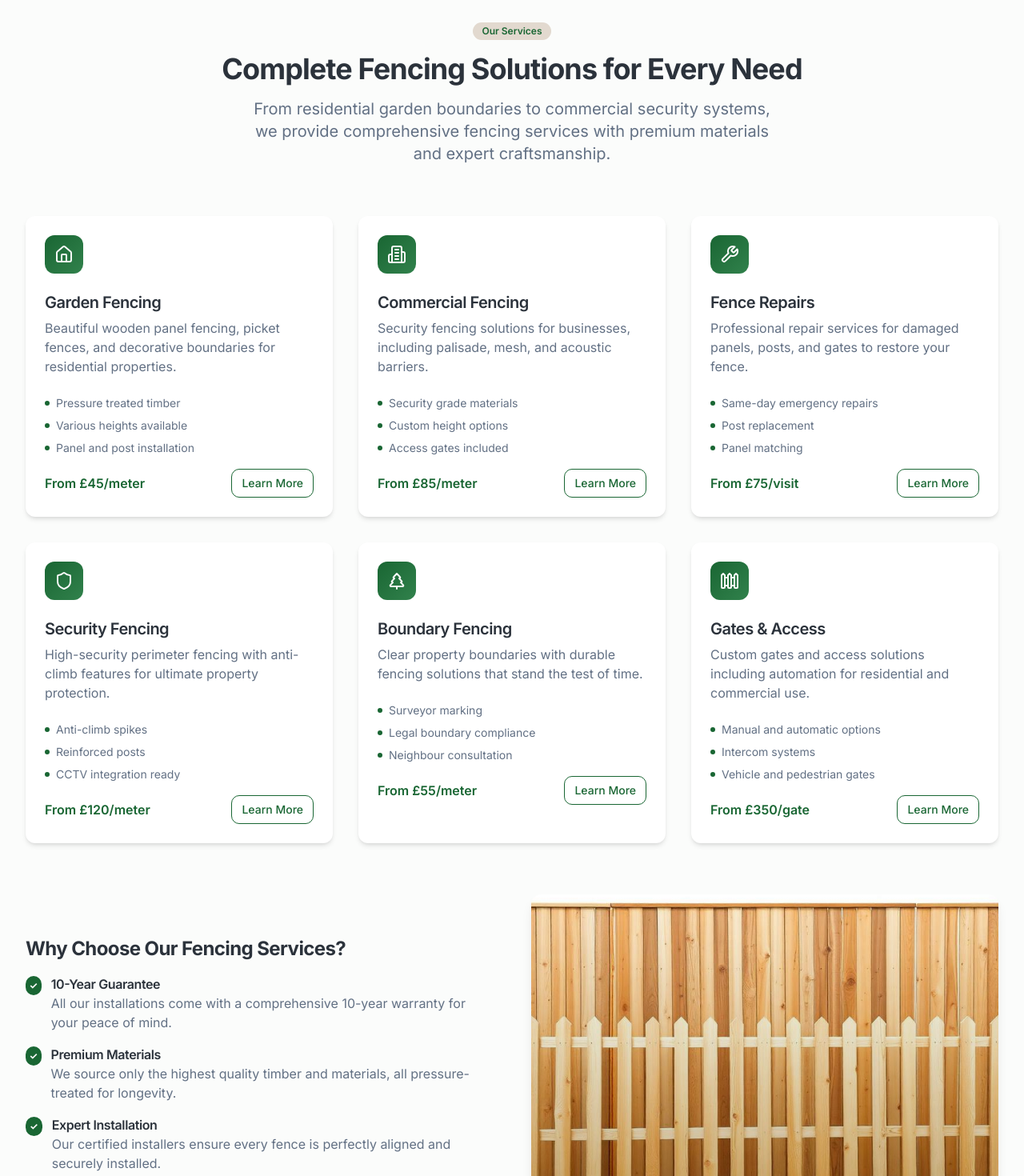
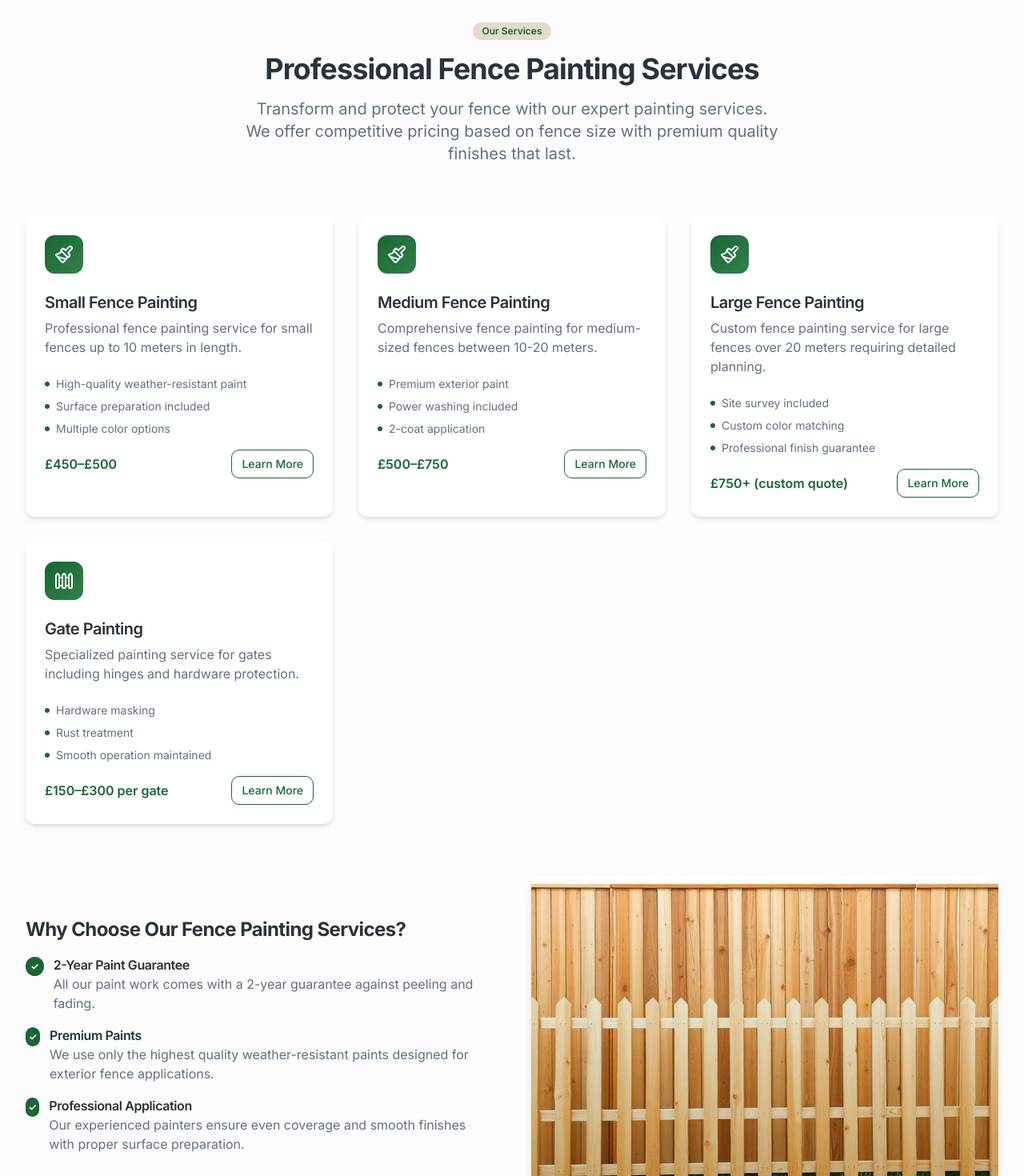
Before and after one commit to jupsy1/fencefresh-ai-pages, a React (Vite) app: page /fencing-services-in-walsall in a window 1280 px wide. Shown: the part 680-2150 px from the top of the page at 80% size. Built offline with nearby package versions, Linux system fonts and the light colour scheme.

Commit message:
Update pricing and services
Update pricing for fence services to reflect new structure: small (up to 10m) £450-£500, medium (10m-20m) £500-£750, large (20m+) £750+ (custom quote), and gates £150-£300. Also, update services to only include fence painting.

```diff
--- a/src/components/Services.tsx
+++ b/src/components/Services.tsx
@@ -1,52 +1,38 @@
 import { Card, CardContent, CardDescription, CardHeader, CardTitle } from "@/components/ui/card";
 import { Badge } from "@/components/ui/badge";
 import { Button } from "@/components/ui/button";
-import { Home, Building2, Wrench, Shield, TreePine, Fence } from "lucide-react";
+import { Paintbrush, Fence, TreePine } from "lucide-react";
 import fenceTypesImage from "@/assets/fence-types.jpg";
 
 const Services = () => {
   const services = [
     {
-      icon: Home,
-      title: "Garden Fencing",
-      description: "Beautiful wooden panel fencing, picket fences, and decorative boundaries for residential properties.",
-      features: ["Pressure treated timber", "Various heights available", "Panel and post installation"],
-      price: "From £45/meter"
+      icon: Paintbrush,
+      title: "Small Fence Painting",
+      description: "Professional fence painting service for small fences up to 10 meters in length.",
+      features: ["High-quality weather-resistant paint", "Surface preparation included", "Multiple color options"],
+      price: "£450–£500"
     },
     {
-      icon: Building2,
-      title: "Commercial Fencing",
-      description: "Security fencing solutions for businesses, including palisade, mesh, and acoustic barriers.",
-      features: ["Security grade materials", "Custom height options", "Access gates included"],
-      price: "From £85/meter"
+      icon: Paintbrush,
+      title: "Medium Fence Painting",
+      description: "Comprehensive fence painting for medium-sized fences between 10-20 meters.",
+      features: ["Premium exterior paint", "Power washing included", "2-coat application"],
+      price: "£500–£750"
     },
     {
-      icon: Wrench,
-      title: "Fence Repairs",
-      description: "Professional repair services for damaged panels, posts, and gates to restore your fence.",
-      features: ["Same-day emergency repairs", "Post replacement", "Panel matching"],
-      price: "From £75/visit"
-    },
-    {
-      icon: Shield,
-      title: "Security Fencing",
-      description: "High-security perimeter fencing with anti-climb features for ultimate property protection.",
-      features: ["Anti-climb spikes", "Reinforced posts", "CCTV integration ready"],
-      price: "From £120/meter"
-    },
-    {
-      icon: TreePine,
-      title: "Boundary Fencing",
-      description: "Clear property boundaries with durable fencing solutions that stand the test of time.",
-      features: ["Surveyor marking", "Legal boundary compliance", "Neighbour consultation"],
-      price: "From £55/meter"
+      icon: Paintbrush,
+      title: "Large Fence Painting",
+      description: "Custom fence painting service for large fences over 20 meters requiring detailed planning.",
+      features: ["Site survey included", "Custom color matching", "Professional finish guarantee"],
+      price: "£750+ (custom quote)"
     },
     {
       icon: Fence,
-      title: "Gates & Access",
-      description: "Custom gates and access solutions including automation for residential and commercial use.",
-      features: ["Manual and automatic options", "Intercom systems", "Vehicle and pedestrian gates"],
-      price: "From £350/gate"
+      title: "Gate Painting",
+      description: "Specialized painting service for gates including hinges and hardware protection.",
+      features: ["Hardware masking", "Rust treatment", "Smooth operation maintained"],
+      price: "£150–£300 per gate"
     }
   ];
 
@@ -56,11 +42,11 @@ const Services = () => {
         <div className="text-center mb-16">
           <Badge variant="secondary" className="mb-4">Our Services</Badge>
           <h2 className="text-3xl md:text-4xl font-bold mb-4">
-            Complete Fencing Solutions for Every Need
+            Professional Fence Painting Services
           </h2>
           <p className="text-xl text-muted-foreground max-w-2xl mx-auto">
-            From residential garden boundaries to commercial security systems, we provide comprehensive
-            fencing services with premium materials and expert craftsmanship.
+            Transform and protect your fence with our expert painting services. We offer competitive
+            pricing based on fence size with premium quality finishes that last.
           </p>
         </div>
 
@@ -97,15 +83,15 @@ const Services = () => {
 
         <div className="grid grid-cols-1 lg:grid-cols-2 gap-12 items-center">
           <div>
-            <h3 className="text-2xl font-bold mb-4">Why Choose Our Fencing Services?</h3>
+            <h3 className="text-2xl font-bold mb-4">Why Choose Our Fence Painting Services?</h3>
             <div className="space-y-4">
               <div className="flex items-start space-x-3">
                 <div className="h-6 w-6 rounded-full bg-primary flex items-center justify-center mt-0.5">
                   <span className="text-primary-foreground text-xs font-bold">✓</span>
                 </div>
                 <div>
-                  <h4 className="font-semibold">10-Year Guarantee</h4>
-                  <p className="text-muted-foreground">All our installations come with a comprehensive 10-year warranty for your peace of mind.</p>
+                  <h4 className="font-semibold">2-Year Paint Guarantee</h4>
+                  <p className="text-muted-foreground">All our paint work comes with a 2-year guarantee against peeling and fading.</p>
                 </div>
               </div>
               <div className="flex items-start space-x-3">
@@ -113,8 +99,8 @@ const Services = () => {
                   <span className="text-primary-foreground text-xs font-bold">✓</span>
                 </div>
                 <div>
-                  <h4 className="font-semibold">Premium Materials</h4>
-                  <p className="text-muted-foreground">We source only the highest quality timber and materials, all pressure-treated for longevity.</p>
+                  <h4 className="font-semibold">Premium Paints</h4>
+                  <p className="text-muted-foreground">We use only the highest quality weather-resistant paints designed for exterior fence applications.</p>
                 </div>
               </div>
               <div className="flex items-start space-x-3">
@@ -122,8 +108,8 @@ const Services = () => {
                   <span className="text-primary-foreground text-xs font-bold">✓</span>
                 </div>
                 <div>
-                  <h4 className="font-semibold">Expert Installation</h4>
-                  <p className="text-muted-foreground">Our certified installers ensure every fence is perfectly aligned and securely installed.</p>
+                  <h4 className="font-semibold">Professional Application</h4>
+                  <p className="text-muted-foreground">Our experienced painters ensure even coverage and smooth finishes with proper surface preparation.</p>
                 </div>
               </div>
             </div>
```
